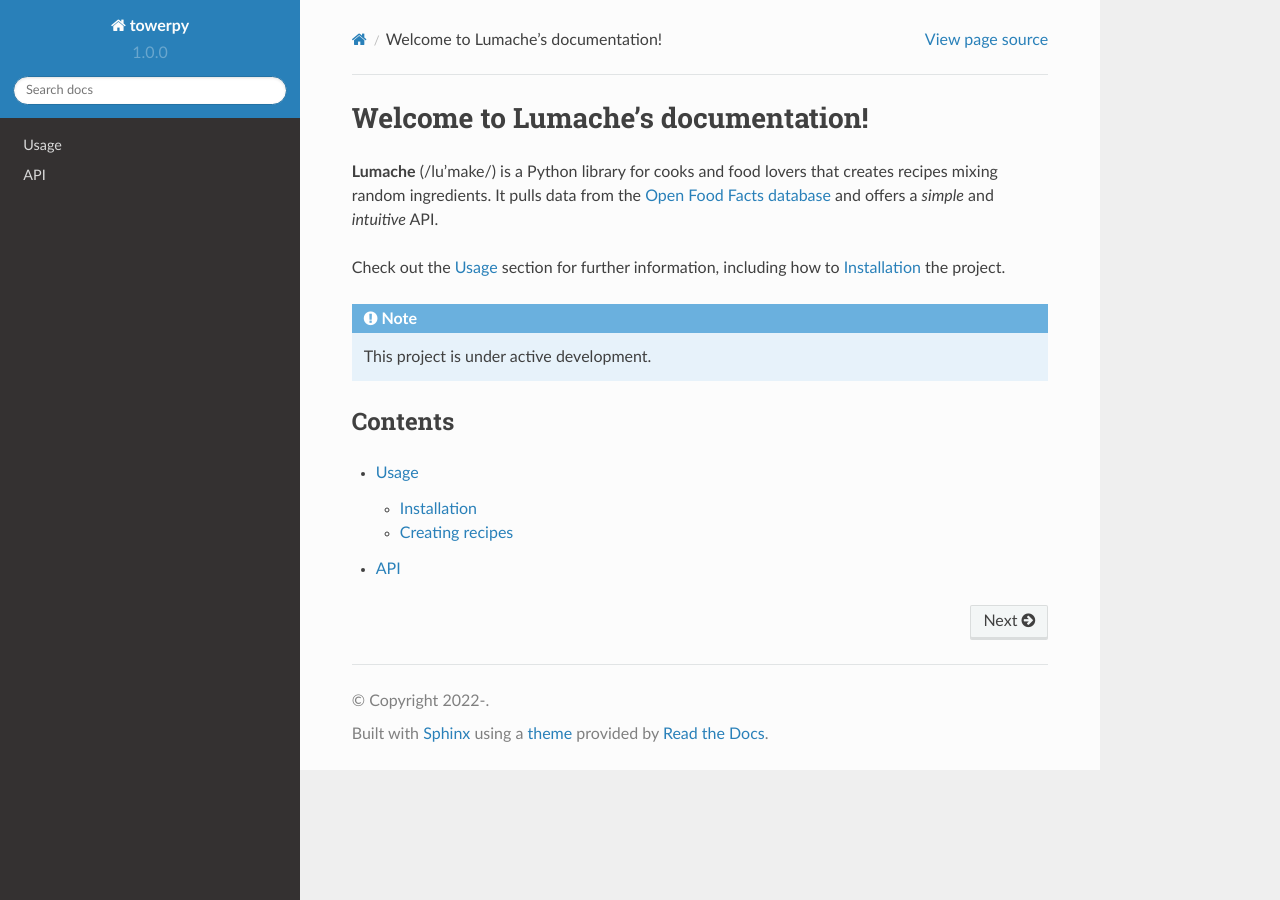
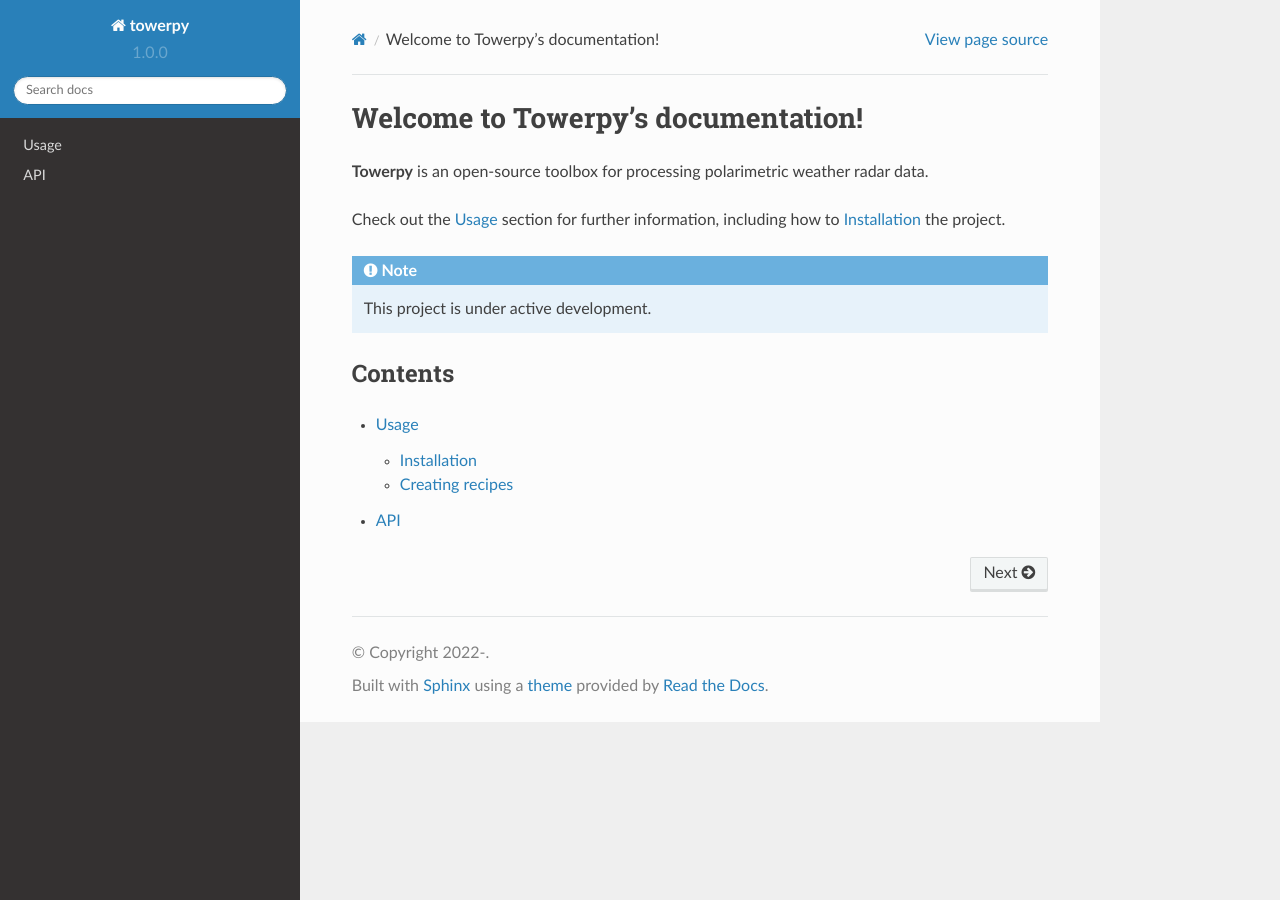
Before and after one commit to uobwatergroup/towerpy, a Sphinx documentation site: the page built from doc/source/index.rst, in a window 1280 px wide. Built offline with Sphinx 7.4.7 and the Read the Docs theme 2.0.0, drawn with Linux system fonts in a browser that asks for light colours.

Commit message:
towerpy v1.0

```diff
--- a/doc/source/index.rst
+++ b/doc/source/index.rst
@@ -1,10 +1,7 @@
-Welcome to Lumache's documentation!
+Welcome to Towerpy's documentation!
 ===================================
 
-**Lumache** (/lu'make/) is a Python library for cooks and food lovers
-that creates recipes mixing random ingredients.
-It pulls data from the `Open Food Facts database <https://world.openfoodfacts.org/>`_
-and offers a *simple* and *intuitive* API.
+**Towerpy** is an open-source toolbox for processing polarimetric weather radar data.
 
 Check out the :doc:`usage` section for further information, including
 how to :ref:`installation` the project.
```
Also changed, not shown: doc/source/usage.rst (+8 -8 lines).
